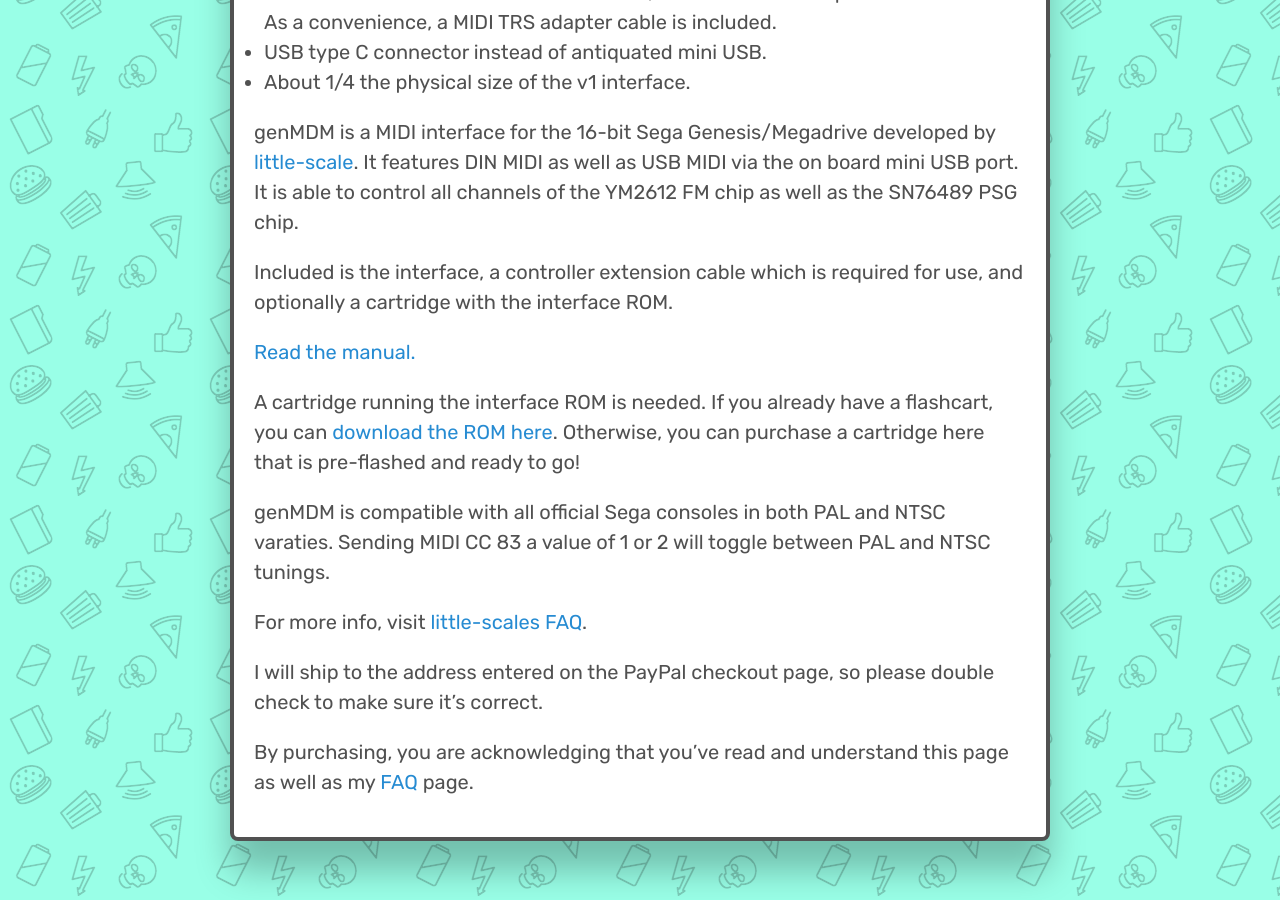
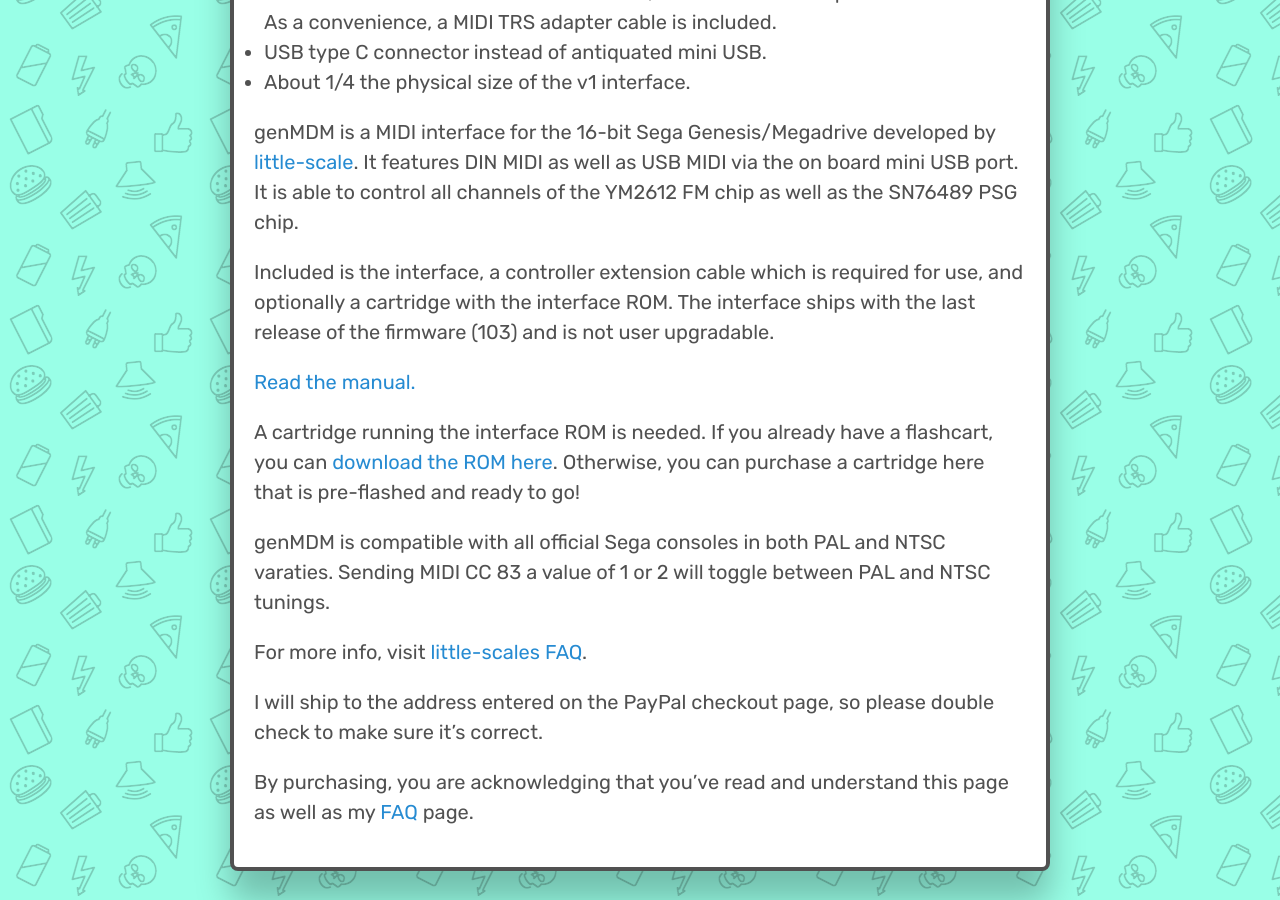
Before and after one commit to catskull/catskullelectronics.com, a Jekyll site: the page built from _posts/2018-08-16-genmdm.md, in a window 1280 px wide and 900 px high, scrolled down 1297 px. Built offline with Jekyll 4.4.1, drawn with Linux system fonts in a browser that asks for light colours; comment, search, counter and statistics services are not loaded.

Commit message:
Add note about genmdm firmware

```diff
--- a/_posts/2018-08-16-genmdm.md
+++ b/_posts/2018-08-16-genmdm.md
@@ -52,7 +52,7 @@
 
 genMDM is a MIDI interface for the 16-bit Sega Genesis/Megadrive developed by [little-scale](http://little-scale.blogspot.com/search/label/sega%20mega%20drive%20%2F%20genesis). It features DIN MIDI as well as USB MIDI via the on board mini USB port. It is able to control all channels of the YM2612 FM chip as well as the SN76489 PSG chip.
 
-Included is the interface, a controller extension cable which is required for use, and optionally a cartridge with the interface ROM.
+Included is the interface, a controller extension cable which is required for use, and optionally a cartridge with the interface ROM. The interface ships with the last release of the firmware (103) and is not user upgradable.
 
 [Read the manual.](http://little-scale.com/GENMDM/GENMDM_103/GENMDM_103.txt)
 
```
